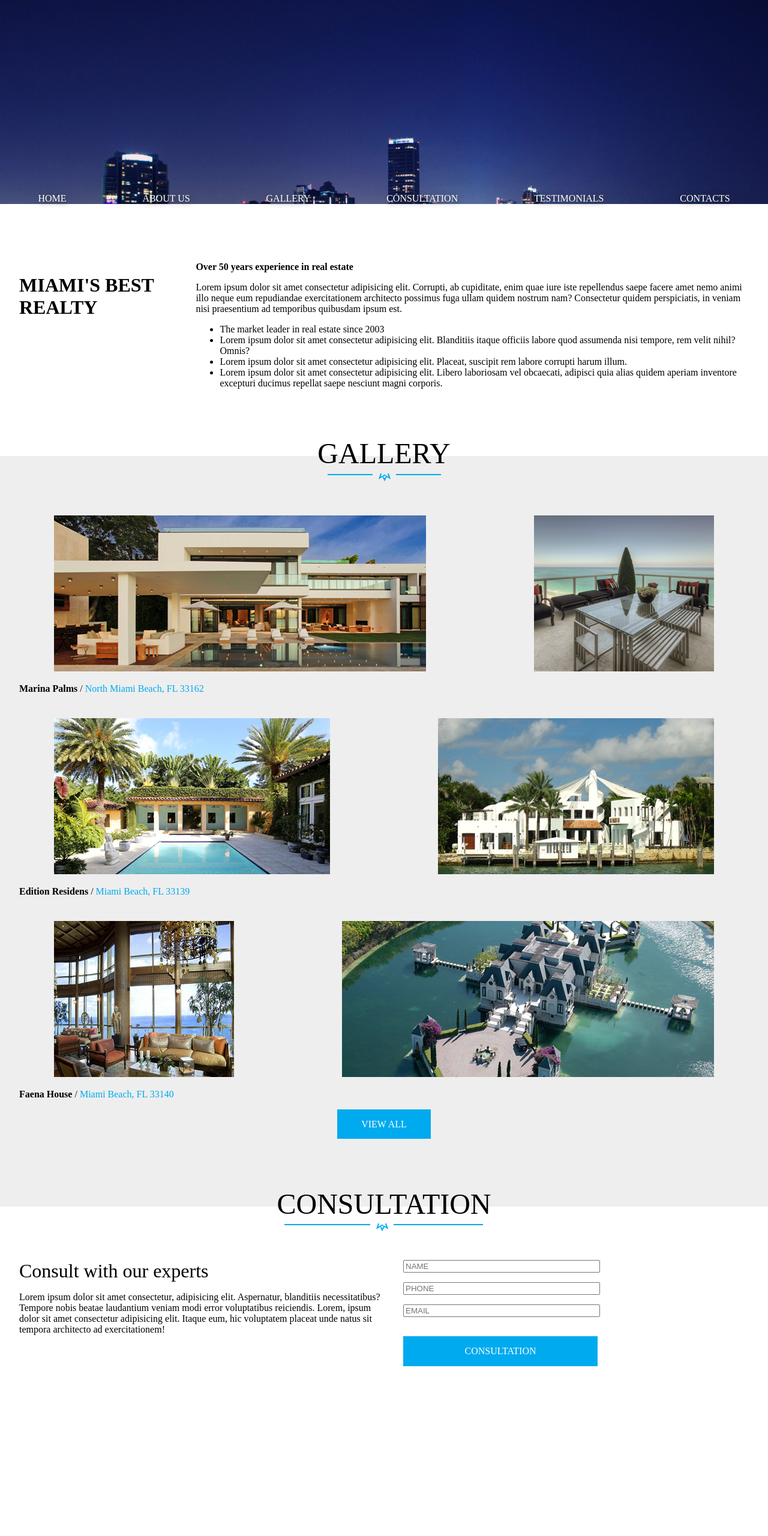
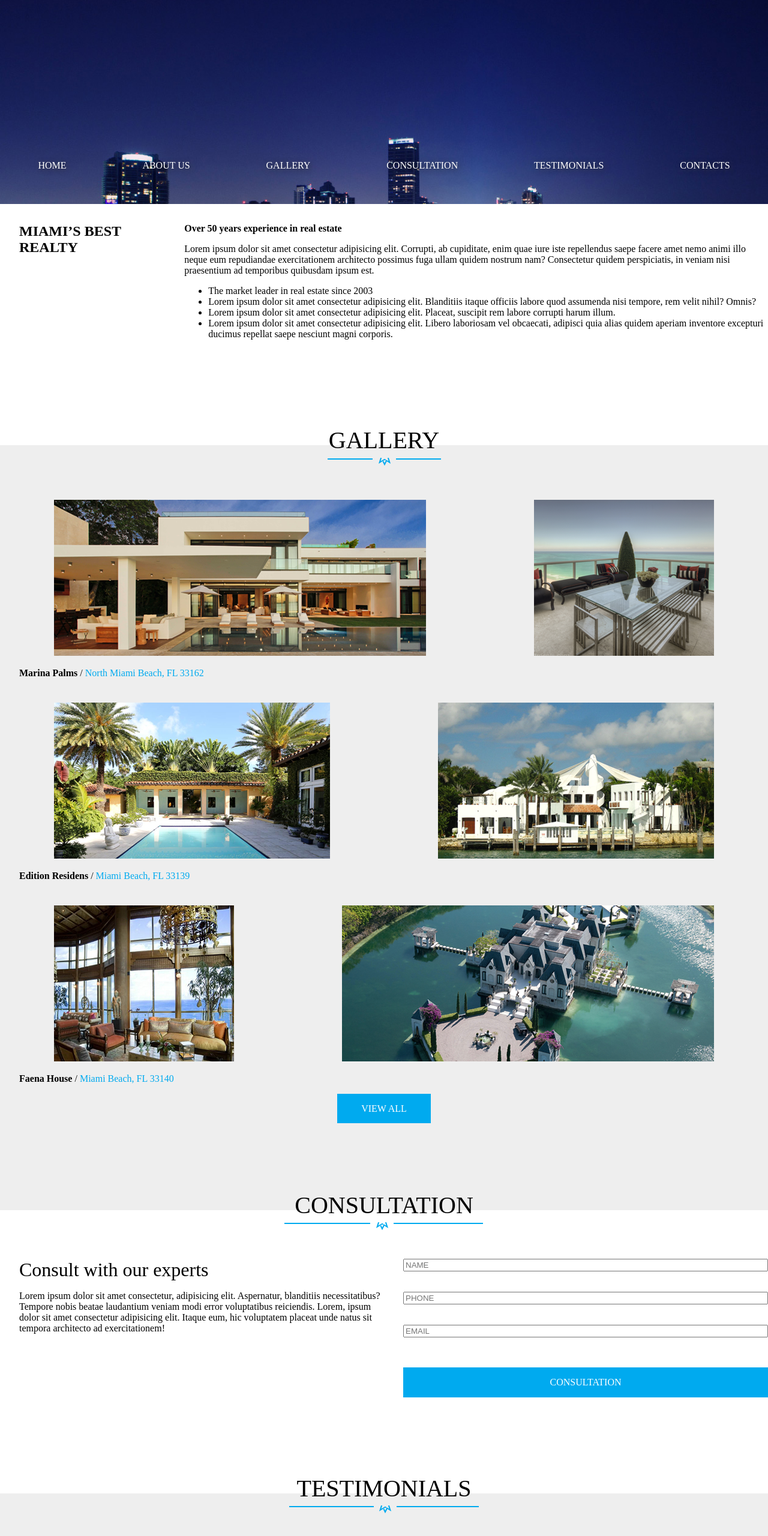
Before and after one commit to GreenApple76/miami-condo, a plain HTML site: page index.html in a window 1280 px wide. Shown: the part 132-2692 px from the top of the page at 60% size. Before the commit the page ends 2489 px from the top, so only its background shows below. Drawn offline with Linux system fonts and the light colour scheme.

Commit message:
Fix consulatation form for flexbox width

```diff
--- a/css/main.css
+++ b/css/main.css
@@ -17,6 +17,7 @@ html, body {
     flex-wrap: wrap;
     padding-top: 2rem;
     color: #fff;
+    position: relative;
 }
 
 .phone-number, .call-to-action, .logo {
@@ -24,7 +25,7 @@ html, body {
     flex-basis: 33.333%;
     display: flex;
     flex-wrap: wrap;
-    justify-content: space-evenly;
+    justify-content: space-around;
     color: #9c9fb1;
 }
 
@@ -40,8 +41,13 @@ nav {
     flex-wrap: wrap;
     align-items: center;
     background-color: rgb(0, 0, 78);
+    position: absolute;
+    bottom: 20%;
 }
 
+nav div {
+    padding: .5rem;
+}
 nav a {
     color: #fff;
     text-shadow: 2px 2px 10px #333;
@@ -54,6 +60,14 @@ nav a:hover {
     text-decoration: none;
 }
 
+section {
+    padding-bottom: 10rem;
+}
+
+h1 {
+    margin-top: 0;
+}
+
 #about, #gallery, #consult, #testimonials {
     display: flex;
     flex-wrap: wrap;
@@ -61,13 +75,8 @@ nav a:hover {
     align-items: flex-start;
 }
 
-#about {
-    padding-top: 4rem;
-    padding-bottom: 4rem;
-}
-
 .headline, .main {
-    padding: 2rem;
+    padding-left: 2rem;
 }
 
 .headline {
@@ -78,14 +87,12 @@ nav a:hover {
     flex: 4;
 }
 
-#gallery {
-    width: 100%;
+#gallery, #testimonials {
     background-color: #eee;
-    padding-bottom: 4rem;
 }
 
-.gallery-headline, .consult-headline {
-    font-size: 3rem;
+.gallery-headline, .consult-headline, .testimonials-headline {
+    font-size: 2.5rem;
     display: flex;
     justify-content: center;
     flex: 1 1 100%;
@@ -93,7 +100,7 @@ nav a:hover {
     margin-top: -2rem;
 }
 
-#gallery .hr-line, #consult .hr-line {
+#gallery .hr-line, #consult .hr-line, #testimonials .hr-line {
     display: flex;
     justify-content: center;
     flex: 1 1 100%;
@@ -124,11 +131,6 @@ nav a:hover {
     color: #00aaef;
 }
 
-#gallery .view-all {
-    margin: 2rem, 0, 2rem, 0;
-    padding-bottom: 4rem;
-}
-
 .btn {
     background-color: #00aaef;
     color: #fff;
@@ -144,13 +146,10 @@ nav a:hover {
     margin-bottom: 3rem;
 }
 
-#consult {
-    padding-bottom: 5rem;
-}
-
 .consult-intro-headline {
     font-size: 2rem;
 }
+
 .consult-form, .consult-intro {
     display: flex;
     flex-wrap: wrap;
@@ -160,14 +159,18 @@ nav a:hover {
     padding-left: 2rem;
 }
 
+.consult-form form {
+    display: flex;
+    flex-wrap: wrap;
+}
+
 .consult-form input {
-    width: 20rem;
+    flex-basis: 100%;
     margin-bottom: 1rem;
 }
 
 .consult-form .btn {
-    width: 15.25rem;
-    display: inline-block;
+    flex-basis: 100%;
     text-align: center;
     margin-top: 1rem;
 }
@@ -186,6 +189,10 @@ nav a:hover {
     nav a {
         text-align: center;
     }
+
+    .headline, .main {
+        padding-top: 2rem;
+    }
 }
 
 @media (min-width: 940px) {
@@ -194,7 +201,8 @@ nav a:hover {
     }
 
     nav {
-        margin-top: -17rem;
+        bottom: 10%;
+        /* margin-top: -17rem; */
     }
 }
 
--- a/index.html
+++ b/index.html
@@ -27,9 +27,9 @@
             <div><a href="#">CONTACTS</a></div>
         </nav>
     </div><!-- hero -->
-    <div id="about">
+    <section id="about">
         <div class="headline">
-            <h1>MIAMI'S BEST REALTY</h1>
+            <h1>MIAMI&rsquo;S BEST REALTY</h1>
         </div>
         <div class="main">
             <strong>Over 50 years experience in real estate</strong>
@@ -41,7 +41,7 @@
                 <li>Lorem ipsum dolor sit amet consectetur adipisicing elit. Libero laboriosam vel obcaecati, adipisci quia alias quidem aperiam inventore excepturi ducimus repellat saepe nesciunt magni corporis.</li>
             </ul>
         </div><!-- main -->
-    </div><!-- intro -->
+    </section><!-- about -->
     <section id="gallery">
         <div class="gallery-headline">GALLERY</div>
         <div class="hr-line"><img src="img/hr.png" alt="horizontal line"></div>
@@ -66,7 +66,8 @@
         <div class="consult-form"><form><input type="text" placeholder="NAME"><br><input type="text" placeholder="PHONE"><br><input type="email" placeholder="EMAIL"><br><a href="#" class="btn">CONSULTATION</a></form></div>
     </section>
     <section id="testimonials">
-
+        <div class="testimonials-headline">TESTIMONIALS</div>
+        <div class="hr-line"><img src="img/hr3.png" alt="horizontal line"></div>
     </section>
 </body>
 </html>
```
Also changed, not shown: img/hr3.png (added).
